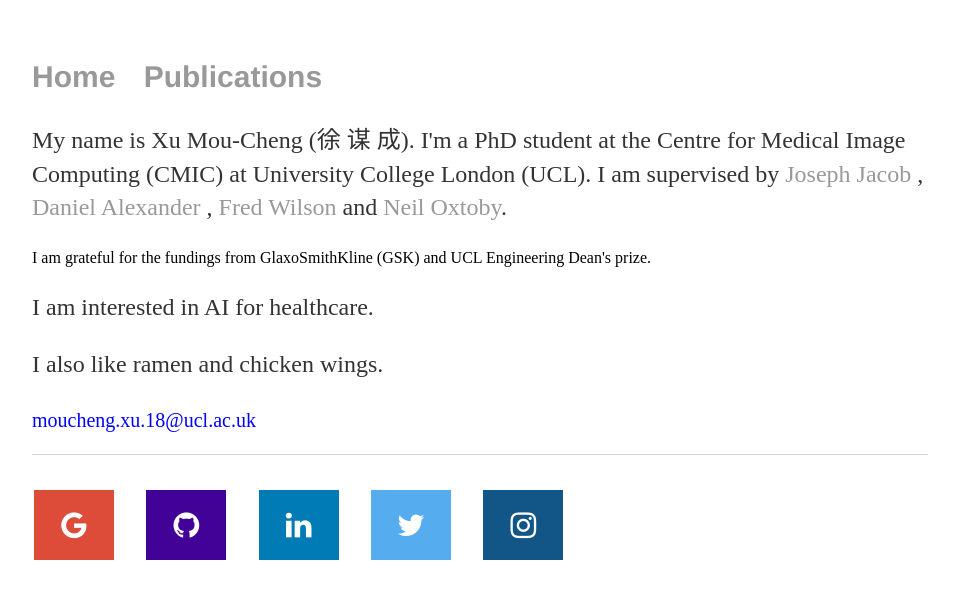
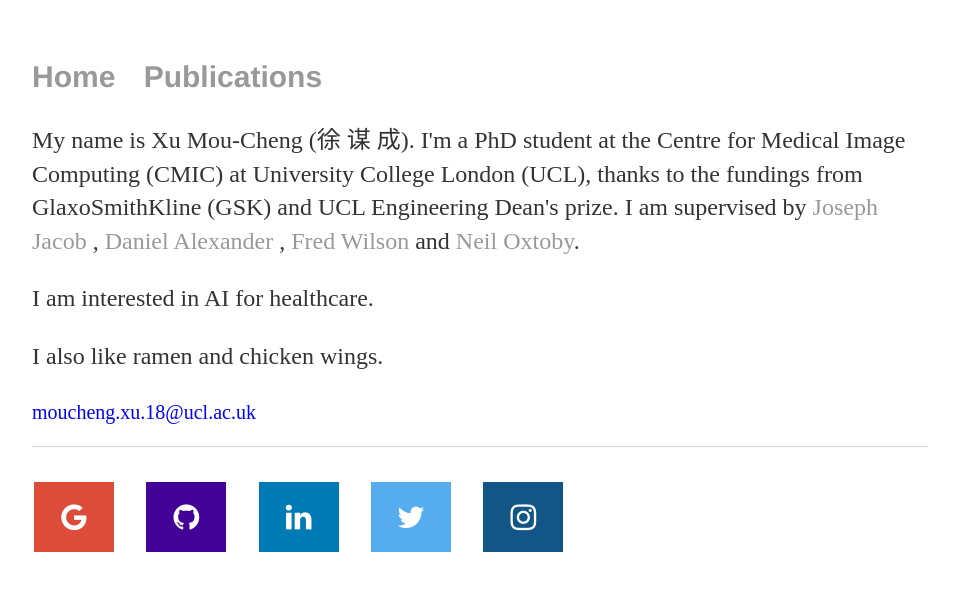
Before and after one commit to moucheng2017/mouchengxu.github.io, a Jekyll site: the page built from index.html, in a window 1280 px wide. Shown: the top 599 px of the page, without its empty margins (160-1113 px from the left). Built offline with Jekyll 4.4.1, drawn with Linux system fonts in a browser that asks for light colours.

Commit message:
Update index.html

```diff
--- a/index.html
+++ b/index.html
@@ -4,12 +4,11 @@
 ---
 <div class="blurb">
 <!-- 	<h1>About Mou-Cheng Xu (徐 谋 成)</h1> -->
-	<p>My name is Xu Mou-Cheng (徐 谋 成). I'm a PhD student at the Centre for Medical Image Computing (CMIC) at University College London (UCL).
+	<p>My name is Xu Mou-Cheng (徐 谋 成). I'm a PhD student at the Centre for Medical Image Computing (CMIC) at University College London (UCL), thanks to the fundings from GlaxoSmithKline (GSK) and UCL Engineering Dean's prize.
 		I am supervised by <a href="https://scholar.google.com/citations?user=XCcV5ocAAAAJ&hl=en">Joseph Jacob</a> ,
 		<a href="https://scholar.google.co.uk/citations?user=mH-ZOQEAAAAJ&hl=en">Daniel Alexander</a> ,
 		<a href="https://uk.linkedin.com/in/frederickwilson">Fred Wilson</a> and
 		<a href="https://scholar.google.com/citations?user=uWfRPHEAAAAJ&hl=en">Neil Oxtoby</a>.</p>
-	I am grateful for the fundings from GlaxoSmithKline (GSK) and UCL Engineering Dean's prize.
 	<p>I am interested in AI for healthcare.</p>
 	<p>I also like ramen and chicken wings.</p>
 	<p style="color:blue; font-size:20px">moucheng.xu.18@ucl.ac.uk</p>
```
